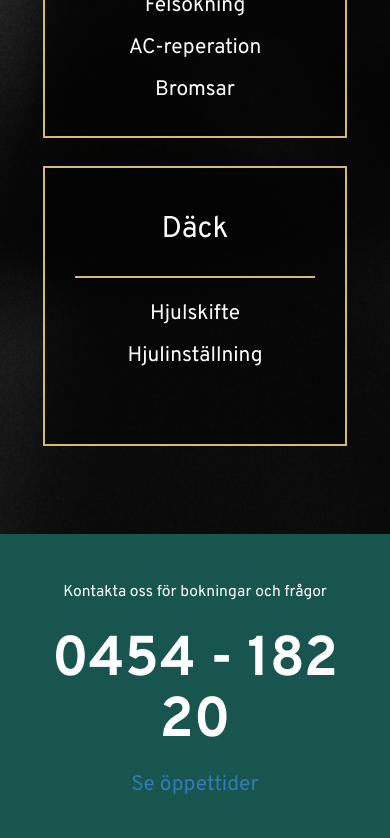
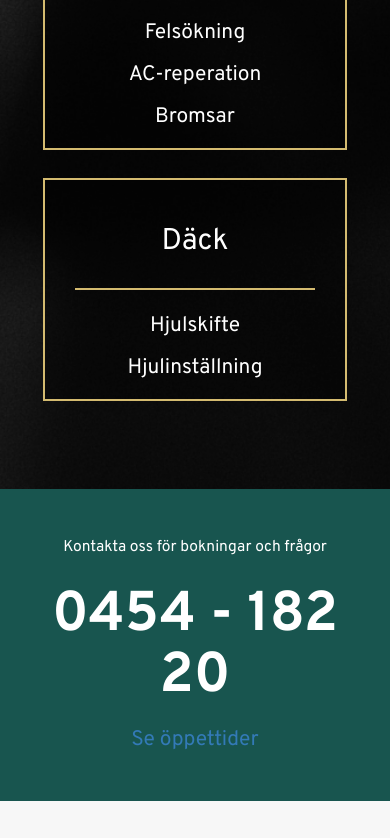
Before and after one commit to tadan/gv-autoservice, a plain HTML site: page index.html in a window 390 px wide. Shown: the part 729-1567 px from the top of the page. Drawn offline with nearby package versions, Linux system fonts and the light colour scheme.

Commit message:
Update style.css

```diff
--- a/style.css
+++ b/style.css
@@ -379,7 +379,7 @@ footer img {
 
     .tables {
         border: 2px solid #d4bb70;
-        height: aut;
+        height: auto;
         background-color: rgba(0, 0, 0, 0.352);
     }
 
```
